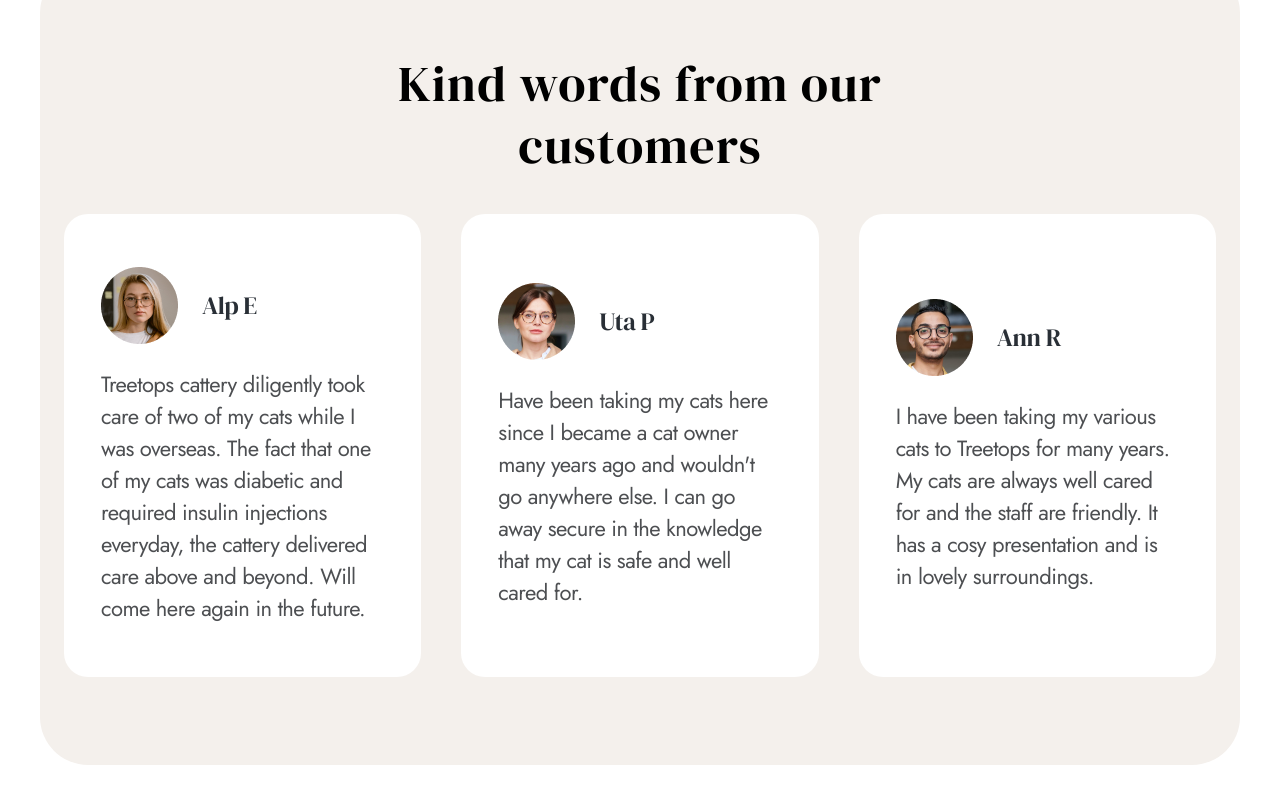
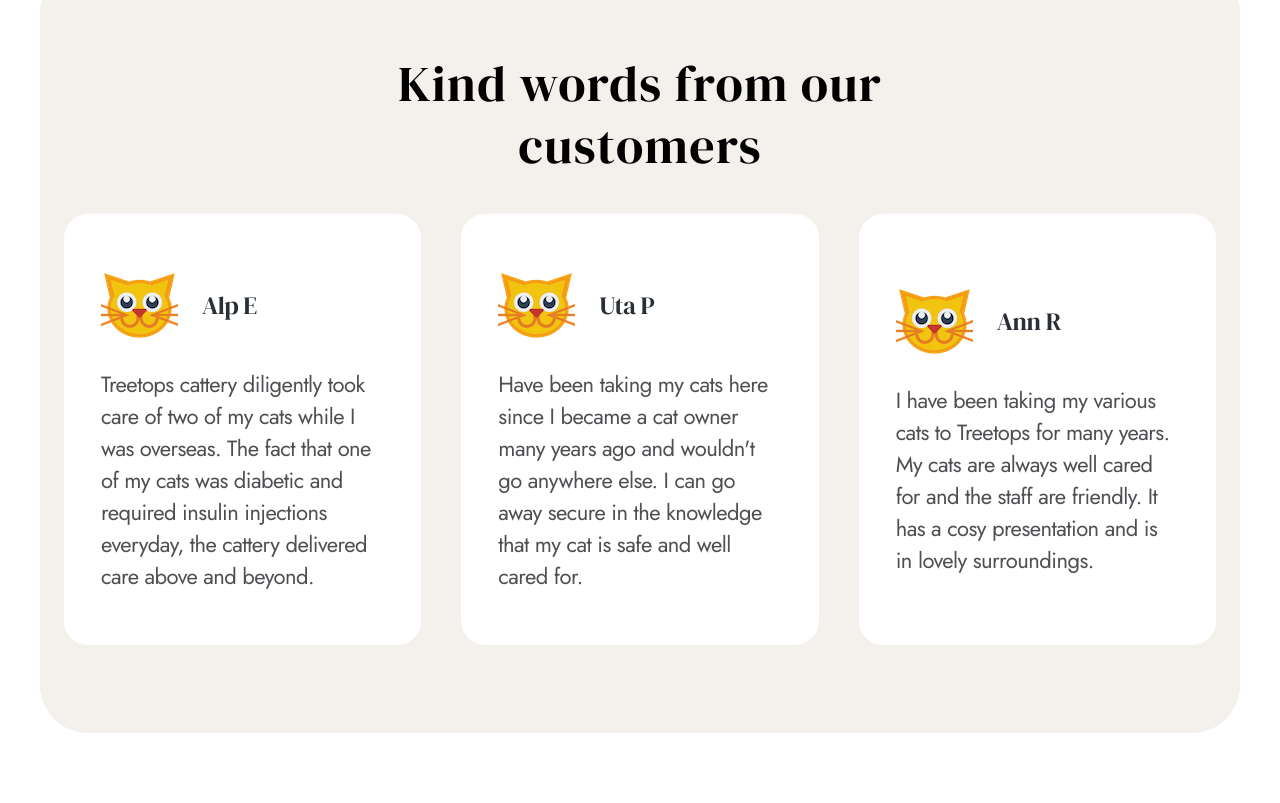
Before and after one commit to jeremyw24/treetopscattery.com.au, an Astro site: page / in a window 1280 px wide. Shown: the part 2507-3310 px from the top of the page. Built offline with nearby package versions, Linux system fonts and the light colour scheme; Astro itself is replaced by a stand-in of ours.

Commit message:
update services

```diff
--- a/src/pages/contact.astro
+++ b/src/pages/contact.astro
@@ -19,7 +19,7 @@
   <!-- Intro Section -->
 
 	<section class="lg:max-w-[1200px] flex flex-col gap-8 lg:gap-10 px-12 xl:px-0 w-full mx-auto pt-[50px] lg:pt-[100px]">
-		<h2 class="text-[20px] text-center capitalize font-dm tracking-wide lg:max-w-[90%] leading-8 md:leading-[62.50px] md:text-[50px] mx-auto text-text-blue ">Want to find out more information, or request a booking.</br>Simply complete the form below and we will get back to you shortly!</h2>
+		<h2 class="text-[14px] text-center capitalize font-dm tracking-wide lg:max-w-[90%] leading-8 md:leading-[62.50px] md:text-[30px] mx-auto text-text-blue ">Want to find out more information, or request a booking.</br>Simply complete the form below and we will get back to you shortly!</h2>
 
     <!-- main section -->
     <div class="grid grid-cols-1 gap-[55px] pt-20 lg:grid-cols-3 place-content-center">
--- a/src/pages/index.astro
+++ b/src/pages/index.astro
@@ -9,7 +9,7 @@
 const services = [
 	{
 		title: 'Cat Boarding',
-		text: 'We cater for full families of cats with our range of spacious family apartments or Single Apartments for 1 Family Cats.'
+		text: 'We cater for single and full families of cats with our range of spacious apartments.'
 	},
 	{
 		title: 'Rabbit & Guinea Pig Boarding',
@@ -23,17 +23,17 @@
 
 const reviews = [
 	{
-		img: '/natasha.png',
+		img: '/cat-icon.png',
 		name: 'Alp E',
-		review: 'Treetops cattery diligently took care of two of my cats while I was overseas. The fact that one of my cats was diabetic and required insulin injections everyday, the cattery delivered care above and beyond. Will come here again in the future.'
+		review: 'Treetops cattery diligently took care of two of my cats while I was overseas. The fact that one of my cats was diabetic and required insulin injections everyday, the cattery delivered care above and beyond.'
 	},
 	{
-		img: '/benny.png',
+		img: '/cat-icon.png',
 		name: 'Uta P',
 		review: "Have been taking my cats here since I  became a cat owner many years ago and wouldn't go anywhere else. I can go away secure in the knowledge that my cat is safe and well cared for."
 	},
 	{
-		img: '/raymond.png',
+		img: '/cat-icon.png',
 		name: 'Ann R',
 		review: 'I have been taking my various cats to Treetops for many years. My cats are always well cared for and the staff are friendly. It has a cosy presentation and is in lovely surroundings.'
 	},
--- a/src/pages/services.astro
+++ b/src/pages/services.astro
@@ -29,40 +29,40 @@
   {
     imgIcon: ServiceIconOne,
     numIcon: One,
-    img: '/service1.png',
-    title: 'Concept & Details',
-    info:'It is a long established fact  will be distracted. Lorem Ipsum is simply dummy from text of the and typesetting indufstry.'
+    img: '/cat-bed.png',
+    title: 'Cozy Accomodation',
+    info:'Does your cat love lounging in-front of the fire place, or prefer to adventure outside? We have a range of accomodation options to suit your cats preferred lifestyle.'
 
   },
   {
     imgIcon: ServiceIconTwo,
     numIcon: Two,
-    img: '/service2.png',
-    title: 'Idea For Work',
-    info:'It is a long established fact  will be distracted. Lorem Ipsum is simply dummy from text of the and typesetting indufstry.'
+    img: '/cat-eating.png',
+    title: 'Tailored Diets',
+    info:'Does your cat require specific food or a regimented feeding schedule? Our trained and experienced staff will ensure your pets get all meals and dietry requirements.'
 
   },
   {
     imgIcon: ServiceIconThree,
     numIcon: Three,
-    img: '/service3.png',
-    title: 'Design',
-    info:'It is a long established fact  will be distracted. Lorem Ipsum is simply dummy from text of the and typesetting indufstry.'
+    img: '/cat-toy.png',
+    title: 'Memories of Home',
+    info:'We aim to make your cats stay as homely as possible, bring along their favourite bedding, blankets or toys to decorate their apartment. This also helps reduce anxiety and stress on your cat.'
 
   },
   {
     imgIcon: ServiceIconFour,
     numIcon: Four,
-    img: '/service4.png',
-    title: 'Perfection',
-    info:'It is a long established fact  will be distracted. Lorem Ipsum is simply dummy from text of the and typesetting indufstry.'
+    img: '/cat-grooming.png',
+    title: 'Unique Requirements',
+    info:'Wether it be daily grooming, or a regimented medication schedule for your cats, Treetops has you covered. Our trained and experienced staff will ensure your pets get the best care possible.'
 
   },
 ]
 ---
 
 
-<MainLayout title = 'Interior Design Services'>
+<MainLayout title = 'Our Services'>
 
   <!-- Banner Section -->
 
@@ -92,8 +92,8 @@
   <!-- How We Work Section -->
   <section class="px-12 xl:px-0 w-full mt-[100px] lg:mt-[200px] min-h-screen ">
    <div class="w-full lg:max-w-[1200px] p-12 mx-auto lg:px-[116px] lg:py-[160px] bg-primary-300 rounded-[70px] ">
-     <h2 class="font-dm tracking-wide text-center leading-[37px] lg:leading-[62.50px] text-[30px] lg:text-[50px] w-full capitalize lg:max-w-[50%] pb-2 mx-auto">How We Work</h2>
-		<p class="text-base md:text-[22px] text-center tracking-tight font-jost text-text-gray leading-[33px] lg:max-w-[60%] mx-auto">It is a long established fact that a reader will be distracted by the of readable content of page  lookings at its layouts  points.</p>
+     <h2 class="font-dm tracking-wide text-center leading-[37px] lg:leading-[62.50px] text-[30px] lg:text-[50px] w-full capitalize lg:max-w-[50%] pb-2 mx-auto">What we offer</h2>
+		<p class="text-base md:text-[22px] text-center tracking-tight font-jost text-text-gray leading-[33px] lg:max-w-[60%] mx-auto">Treetops Boarding Cattery offer a range of services tailored to give you and your pets the best experience. From our primary service, Cat Boarding through to Rabbit & Guinea Pig boarding.</p>
 
     <div class="pt-[70px] lg:pt-[100px] flex flex-col gap-[70px] ">
       <!-- Inner Sections -->
@@ -109,7 +109,7 @@
               <img src={detail.img} alt=""/>
               <div class="flex flex-col gap-12 lg:gap-[58px]">
                 <div class="justify-between hidden lg:flex">
-                  <ImageIcon />
+                  {/* <ImageIcon /> */}
                   <NumberIcon/>
                 </div>
                 <div class="flex flex-col gap-3">
```
Also changed, not shown: public/cat-bed.png (added), public/cat-eating.png (added), public/cat-grooming.png (added), public/cat-icon.png (added), public/cat-toy.png (added).
